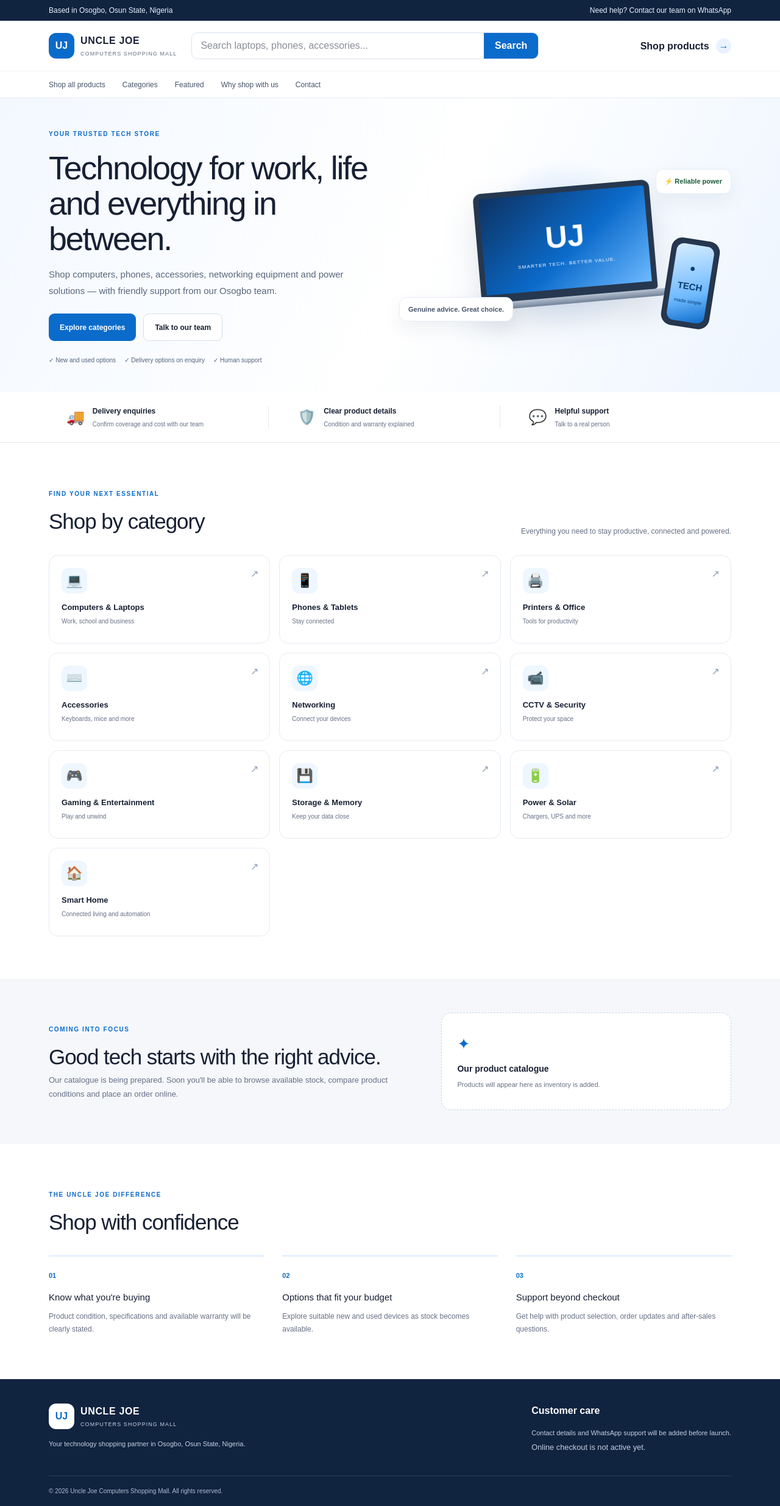
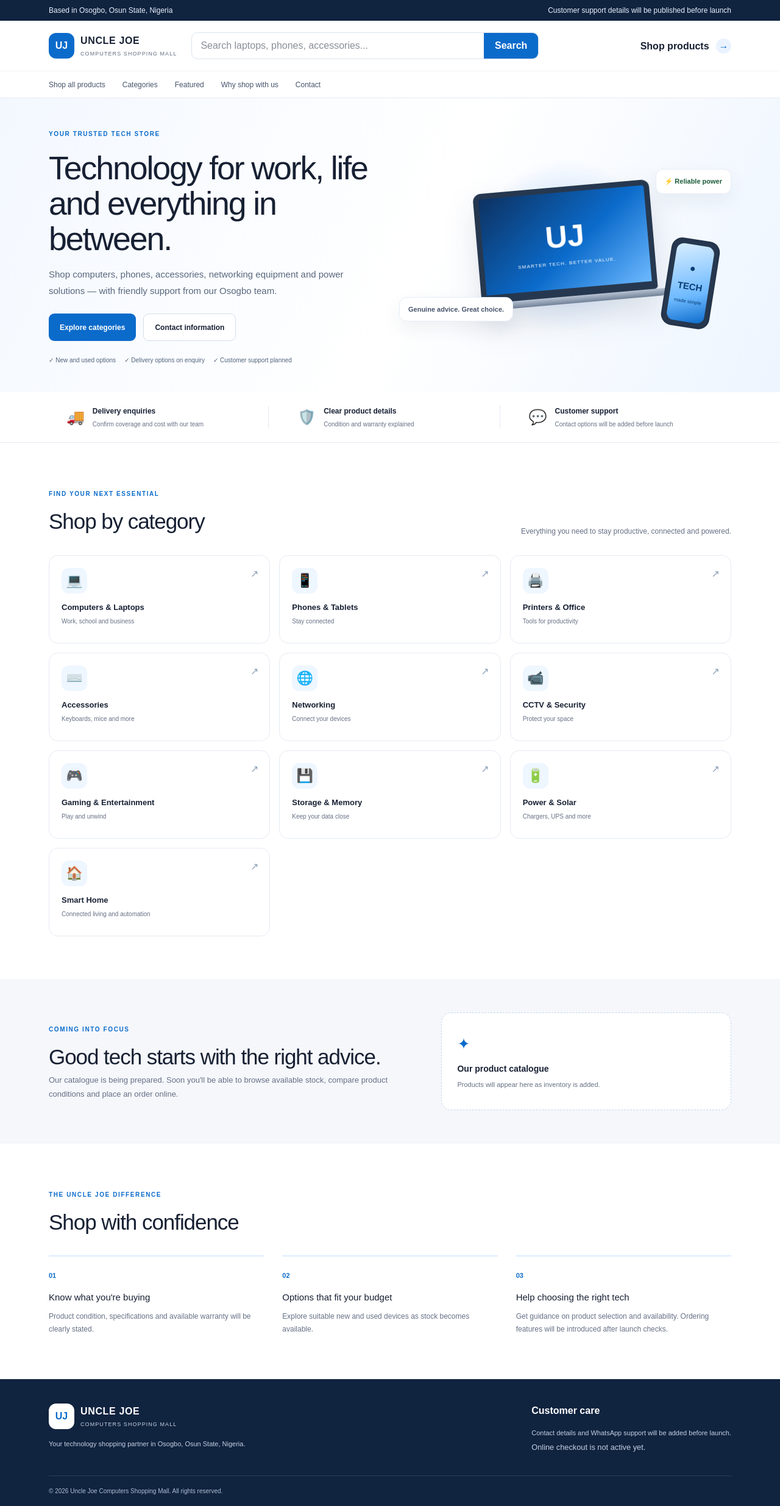
Before and after one commit to muhbel01/uncle-joe-computers-shopping-mall, a Next.js app: page / in a window 1280 px wide. Shown: the whole page at 61% size. Built offline with nearby package versions, Linux system fonts and the light colour scheme.

Commit message:
fix: clarify customer support before launch

```diff
--- a/app/page.tsx
+++ b/app/page.tsx
@@ -19,7 +19,7 @@ export default function HomePage() {
       <div className="topbar">
         <div className="container topbar-inner">
           <span>Based in Osogbo, Osun State, Nigeria</span>
-          <span>Need help? Contact our team on WhatsApp</span>
+          <span>Customer support details will be published before launch</span>
         </div>
       </div>
       <header className="header">
@@ -48,8 +48,8 @@ export default function HomePage() {
             <span className="eyebrow">YOUR TRUSTED TECH STORE</span>
             <h1>Technology for work, life and everything in between.</h1>
             <p>Shop computers, phones, accessories, networking equipment and power solutions — with friendly support from our Osogbo team.</p>
-            <div className="hero-actions"><a className="button primary" href="#categories">Explore categories</a><a className="button secondary" href="#contact">Talk to our team</a></div>
-            <div className="trust-row"><span>✓ New and used options</span><span>✓ Delivery options on enquiry</span><span>✓ Human support</span></div>
+            <div className="hero-actions"><a className="button primary" href="#categories">Explore categories</a><a className="button secondary" href="#contact">Contact information</a></div>
+            <div className="trust-row"><span>✓ New and used options</span><span>✓ Delivery options on enquiry</span><span>✓ Customer support planned</span></div>
           </div>
           <div className="hero-art" aria-label="Technology product illustration" role="img">
             <div className="glow" />
@@ -65,7 +65,7 @@ export default function HomePage() {
         <div className="container benefit-grid">
           <div><span>🚚</span><p><strong>Delivery enquiries</strong><small>Confirm coverage and cost with our team</small></p></div>
           <div><span>🛡️</span><p><strong>Clear product details</strong><small>Condition and warranty explained</small></p></div>
-          <div><span>💬</span><p><strong>Helpful support</strong><small>Talk to a real person</small></p></div>
+          <div><span>💬</span><p><strong>Customer support</strong><small>Contact options will be added before launch</small></p></div>
         </div>
       </section>
 
@@ -82,7 +82,7 @@ export default function HomePage() {
 
       <section id="why-us" className="section container">
         <div className="section-heading"><div><span className="eyebrow">THE UNCLE JOE DIFFERENCE</span><h2>Shop with confidence</h2></div></div>
-        <div className="why-grid"><article><span>01</span><h3>Know what you&apos;re buying</h3><p>Product condition, specifications and available warranty will be clearly stated.</p></article><article><span>02</span><h3>Options that fit your budget</h3><p>Explore suitable new and used devices as stock becomes available.</p></article><article><span>03</span><h3>Support beyond checkout</h3><p>Get help with product selection, order updates and after-sales questions.</p></article></div>
+        <div className="why-grid"><article><span>01</span><h3>Know what you&apos;re buying</h3><p>Product condition, specifications and available warranty will be clearly stated.</p></article><article><span>02</span><h3>Options that fit your budget</h3><p>Explore suitable new and used devices as stock becomes available.</p></article><article><span>03</span><h3>Help choosing the right tech</h3><p>Get guidance on product selection and availability. Ordering features will be introduced after launch checks.</p></article></div>
       </section>
 
       <footer id="contact" className="footer"><div className="container footer-inner"><div><Link className="brand footer-brand" href="/"><span className="brand-mark">UJ</span><span><strong>UNCLE JOE</strong><small>COMPUTERS SHOPPING MALL</small></span></Link><p>Your technology shopping partner in Osogbo, Osun State, Nigeria.</p></div><div><strong>Customer care</strong><p>Contact details and WhatsApp support will be added before launch.</p><small>Online checkout is not active yet.</small></div></div><div className="container copyright">© {new Date().getFullYear()} Uncle Joe Computers Shopping Mall. All rights reserved.</div></footer>
```
